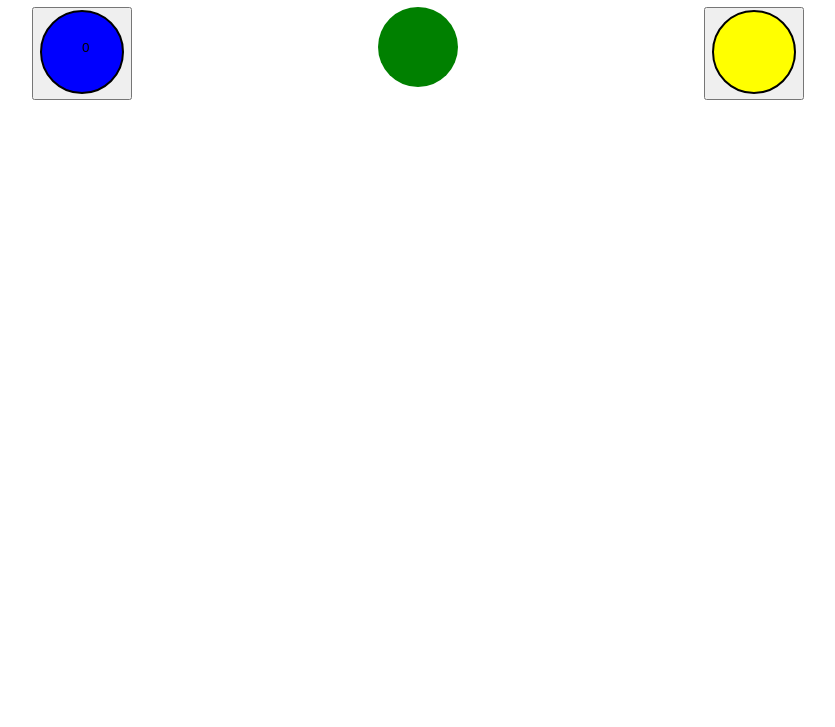
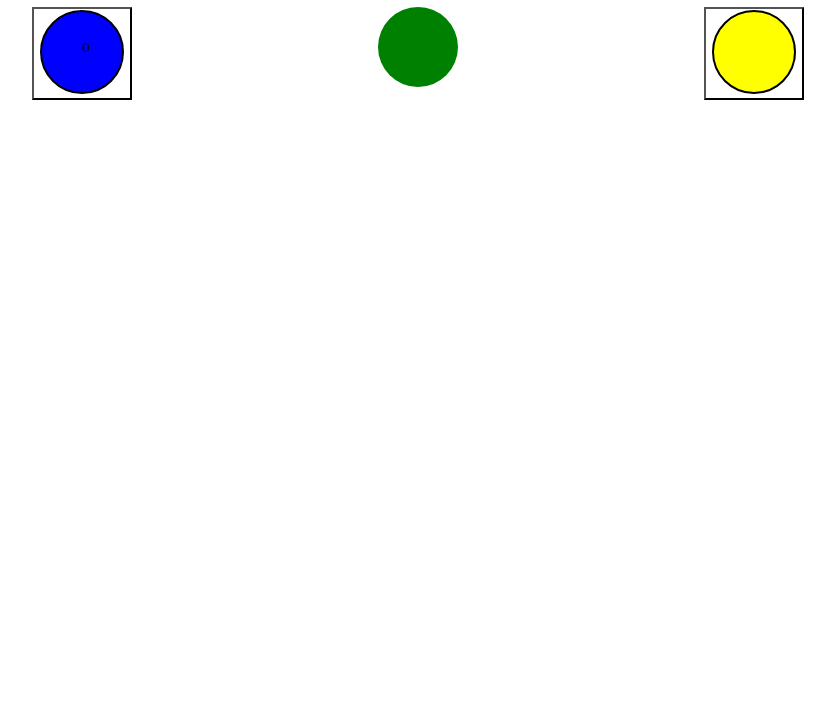
Before and after one commit to DS4200-S22/hw-04-hw04-a1, a plain HTML site: page index.html in a window 1280 px wide. Shown: the part 73-800 px from the top of the page, without its empty margins (222-1057 px from the left). Drawn offline with Linux system fonts and the light colour scheme.

Commit message:
Update style.css

```diff
--- a/style.css
+++ b/style.css
@@ -13,6 +13,10 @@ body {
 .container{
 	display:  flex;
 	justify-content: space-evenly;
+}
+
+button {
+    background: transparent;
 }
 
 .circ1 {
```
